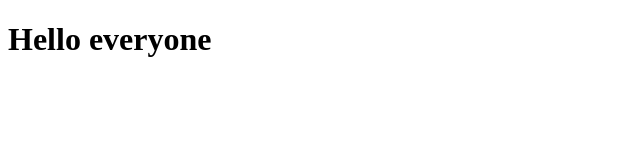
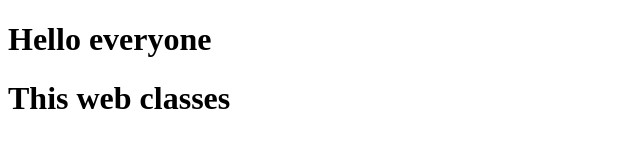
Before and after one commit to SrinivasCna/webclasses, a plain HTML site: page index.html in a window 1280 px wide. Shown: the whole page, without its empty margins (0-640 px from the left). Drawn offline with Linux system fonts and the light colour scheme.

Commit message:
Update index.html

```diff
--- a/index.html
+++ b/index.html
@@ -7,5 +7,7 @@
   </head>
   <body>
     <h1>Hello everyone</h1>
+    <h1>This web classes</h1>
+
   </body>
 </html>
```
